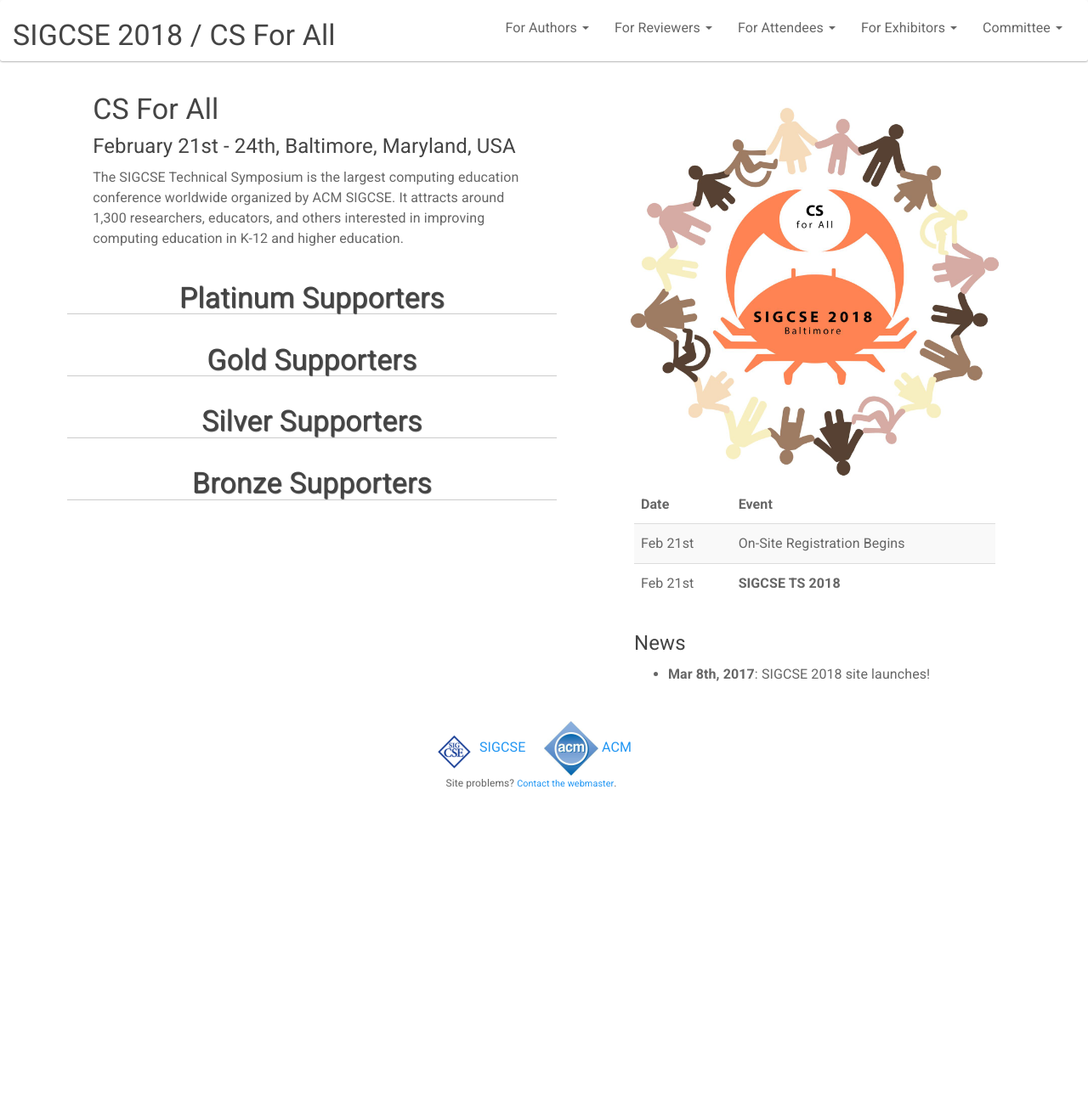
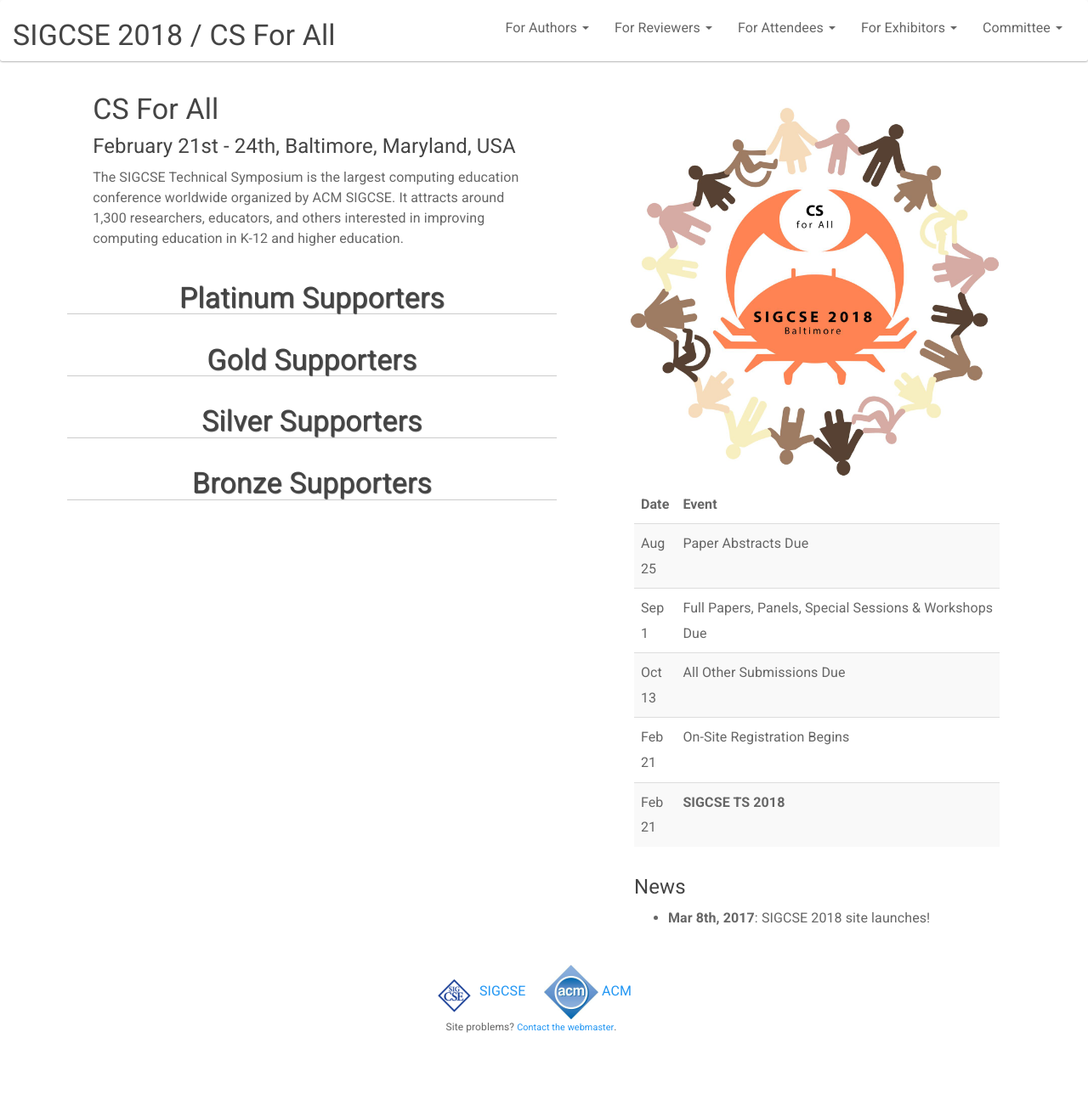
Before and after one commit to sigcsets/sigcse2018, a Jekyll site: the page built from index.html, in a window 1280 px wide. Shown: the whole page at 85% size. Built offline with Jekyll 4.4.1, drawn with Linux system fonts in a browser that asks for light colours; before the commit the page ends 1001 px from its top, so only the background shows below that.

Commit message:
Added new due dates to front page

```diff
--- a/index.html
+++ b/index.html
@@ -83,7 +83,7 @@
 		<!-- End PDF Program -->
 
 	<!-- Start News -->
-  <div class="row">
+<div class="row">
     <div class="col-md-12">
       <table class="table table-striped">
         <thead style="font-weight: bold;">
@@ -106,11 +106,23 @@
             <td> <s>Late Registration Ends</s> </td>
           </tr>-->
           <tr>
-            <td> Feb 21st </td>
+            <td> Aug 25 </td>
+            <td> Paper Abstracts Due </td>
+          </tr>
+          <tr>
+            <td> Sep 1 </td>
+            <td> Full Papers, Panels, Special Sessions &amp; Workshops Due </td>
+          </tr>
+          <tr>
+            <td> Oct 13 </td>
+            <td> All Other Submissions Due</td>
+          </tr>
+          <tr>
+            <td> Feb 21 </td>
             <td> On-Site Registration Begins </td>
           </tr>
           <tr>
-            <td> Feb 21st </td>
+            <td> Feb 21 </td>
             <td> <b>SIGCSE TS 2018</b> </td>
           </tr>
 
```
